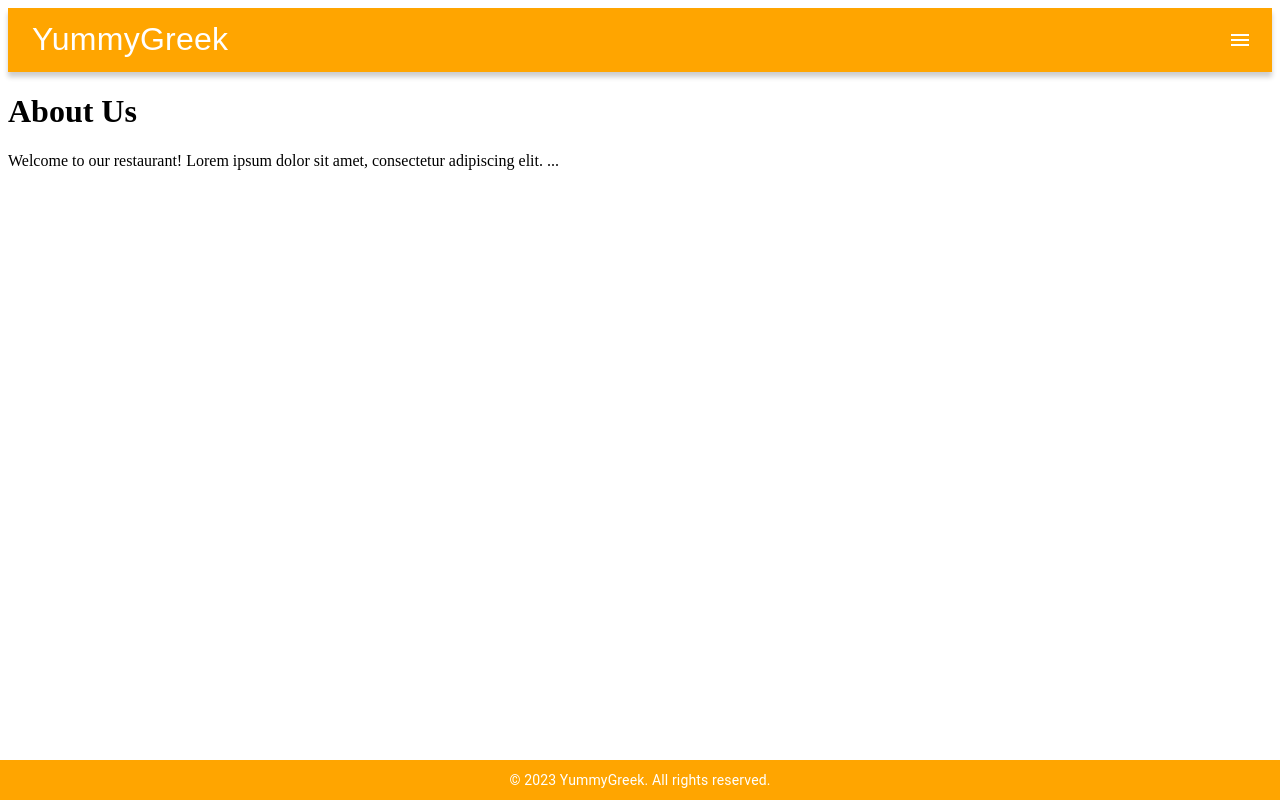
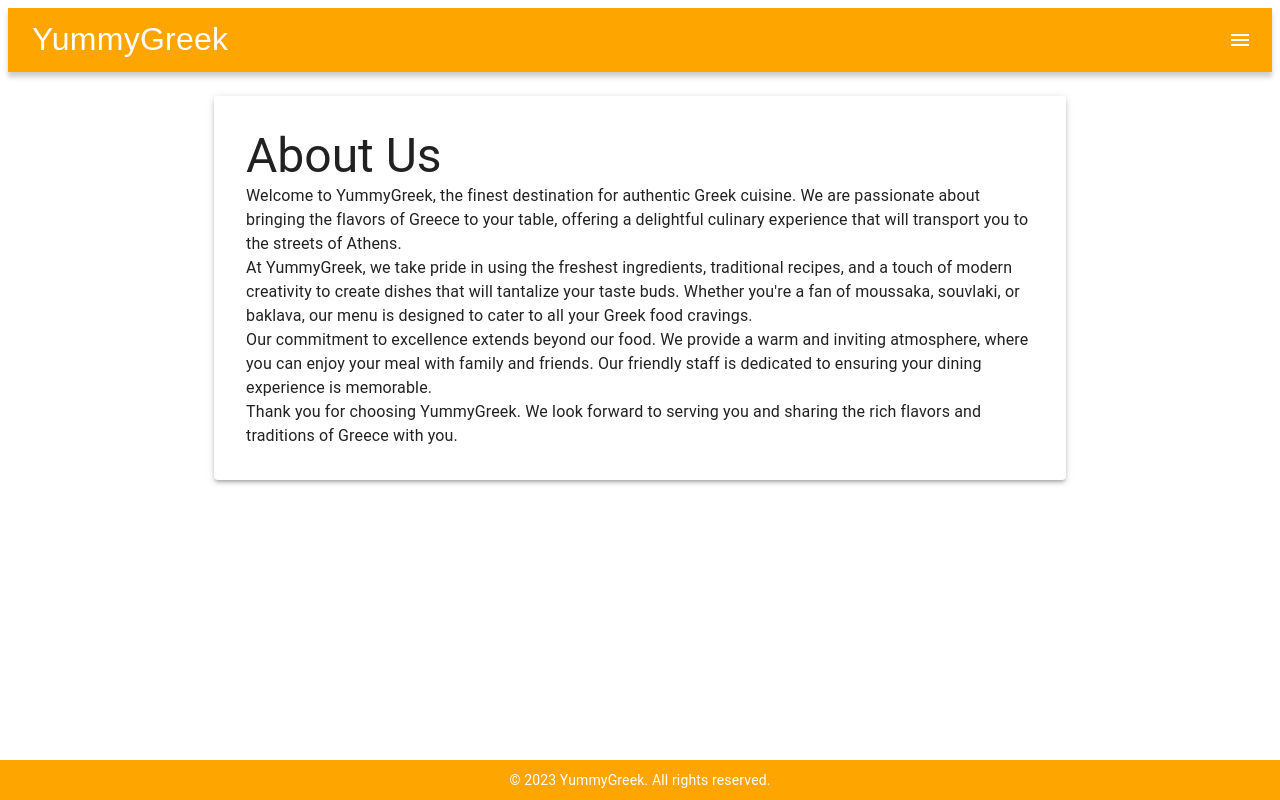
Before and after one commit to PanagiotisVard/YummyGreek, a React (Create React App) app in the folder frontend/: page /aboutus in a window 1280 px wide. Built offline with nearby package versions, Linux system fonts and the light colour scheme; a web font is replaced by a local one.

Commit message:
Styling About and DishPAGE

```diff
--- a/frontend/src/Pages/AboutUsPage/AboutUs.js
+++ b/frontend/src/Pages/AboutUsPage/AboutUs.js
@@ -1,19 +1,72 @@
-// AboutUs.js
-import React from 'react';
-import Header from "../Header/Header";
-import Footer from "../Footer/Footer"
+import React, { useEffect, useState } from 'react';
+import Header from '../Header/Header';
+import Footer from '../Footer/Footer';
+import Typography from '@mui/material/Typography';
+import Container from '@mui/material/Container';
+import Paper from '@mui/material/Paper';
+import { styled } from '@mui/system';
 
+const AboutUsContainer = styled(Paper)(({ theme }) => ({
+  padding: theme.spacing(4),
+  marginTop: theme.spacing(3),
+  opacity: 0, // Start with opacity 0 for the fade-in effect
+  transition: 'opacity 1s ease', // Transition for opacity change
+}));
+
+const Heading = styled(Typography)({
+  marginBottom: (theme) => theme.spacing(2),
+});
+
+const Paragraph = styled(Typography)({
+  marginBottom: (theme) => theme.spacing(2),
+});
 
 function AboutUs() {
+  const [isLoaded, setIsLoaded] = useState(false);
+
+  useEffect(() => {
+    // Delay the fade-in effect for 300 milliseconds
+    const timeout = setTimeout(() => {
+      setIsLoaded(true);
+    }, 300);
+
+    return () => clearTimeout(timeout);
+  }, []);
+
   return (
     <div>
-    <Header></Header>
-      <h1>About Us</h1>
-      <p>
-        Welcome to our restaurant! Lorem ipsum dolor sit amet, consectetur adipiscing elit.
-        ...
-      </p>
-      <Footer></Footer>
+      <Header />
+      <Container maxWidth="md">
+        <AboutUsContainer
+          elevation={3}
+          style={{ opacity: isLoaded ? 1 : 0 }} // Set opacity based on isLoaded state
+        >
+          <Heading variant="h3">About Us</Heading>
+          <Paragraph variant="body1">
+            Welcome to YummyGreek, the finest destination for authentic Greek cuisine.
+            We are passionate about bringing the flavors of Greece to your table,
+            offering a delightful culinary experience that will transport you to the
+            streets of Athens.
+          </Paragraph>
+          <Paragraph variant="body1">
+            At YummyGreek, we take pride in using the freshest ingredients, traditional
+            recipes, and a touch of modern creativity to create dishes that will
+            tantalize your taste buds. Whether you're a fan of moussaka, souvlaki, or
+            baklava, our menu is designed to cater to all your Greek food cravings.
+          </Paragraph>
+          <Paragraph variant="body1">
+            Our commitment to excellence extends beyond our food. We provide a warm and
+            inviting atmosphere, where you can enjoy your meal with family and friends.
+            Our friendly staff is dedicated to ensuring your dining experience is
+            memorable.
+          </Paragraph>
+          <Paragraph variant="body1">
+            Thank you for choosing YummyGreek. We look forward to serving you and
+            sharing the rich flavors and traditions of Greece with you.
+          </Paragraph>
+        </AboutUsContainer>
+      </Container>
+      <Footer />
     </div>
   );
 }
--- a/frontend/src/Pages/Header/Header.js
+++ b/frontend/src/Pages/Header/Header.js
@@ -52,7 +52,7 @@ const Header = () => {
           onClose={handleClose}
         >
           <MenuItem onClick={handleClose}>My Account</MenuItem>
-          <MenuItem onClick={handleClose}>Orders</MenuItem>
+          <MenuItem onClick={handleClose}>Settings</MenuItem>
           <MenuItem onClick={handleAboutUsClick}>About Us</MenuItem>
         </Menu>
       </Toolbar>
--- a/package.json
+++ b/package.json
@@ -1,5 +1,6 @@
 {
   "dependencies": {
+    "@mui/material": "^5.0.0",
     "axios": "^1.5.0"
   }
 }
```
Also changed, not shown: 1 other file (tests, documents, lock files or other folders).
